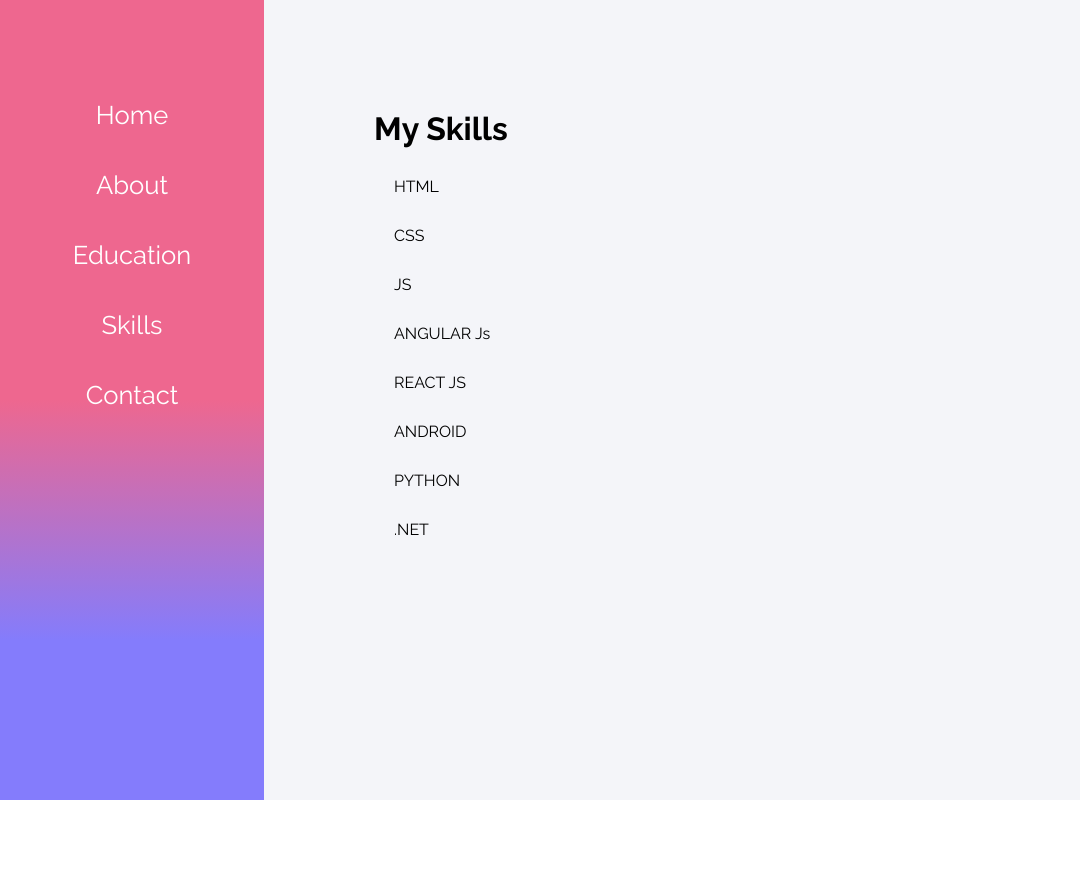
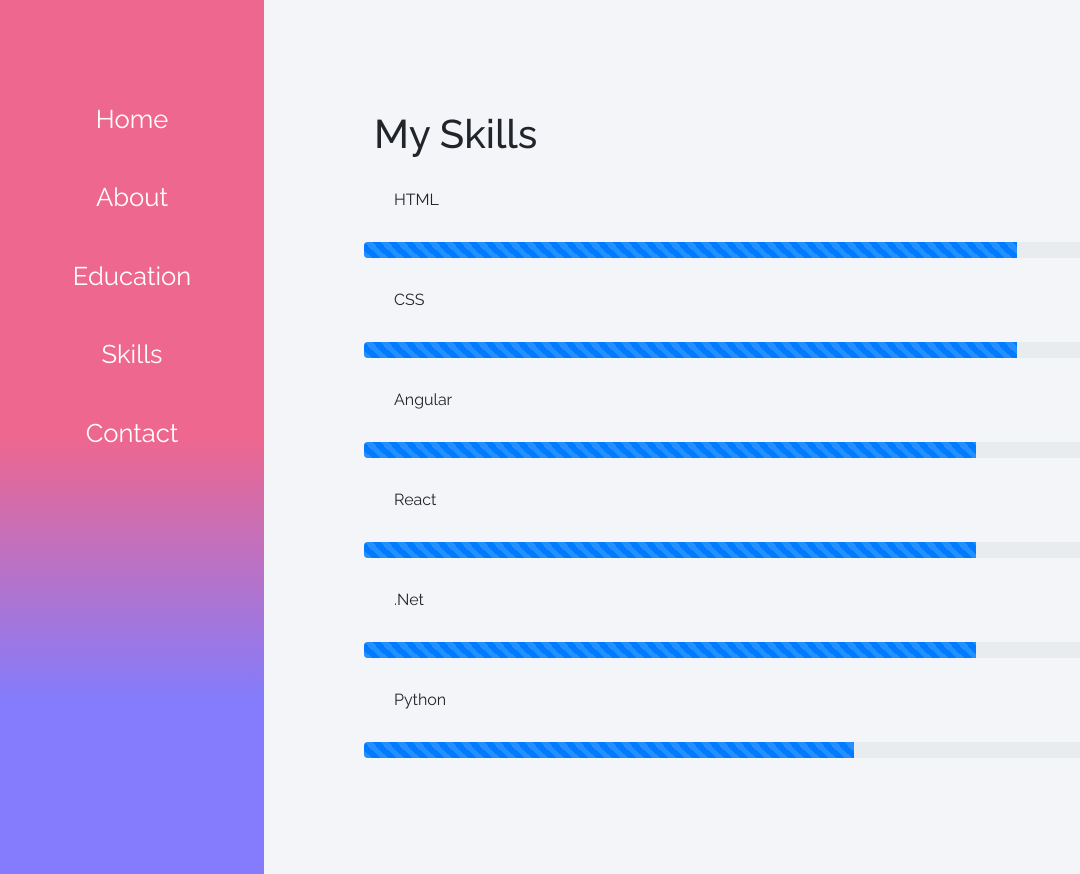
Before and after one commit to Dharmik57/portfolio-React, a React (Create React App) app: page /skills in a window 1280 px wide. Shown: the whole page, without its empty margins (0-1080 px from the left). Before the commit the page ends 800 px from the top, so only its background shows below. Built offline with nearby package versions, Linux system fonts and the light colour scheme.

Commit message:
Progressbar commit

```diff
--- a/package.json
+++ b/package.json
@@ -6,8 +6,11 @@
     "@testing-library/jest-dom": "^4.2.4",
     "@testing-library/react": "^9.3.2",
     "@testing-library/user-event": "^7.1.2",
+    "bootstrap": "^4.5.0",
     "react": "^16.13.1",
+    "react-bootstrap": "^1.0.1",
     "react-dom": "^16.13.1",
+    "react-router-dom": "^5.2.0",
     "react-scripts": "3.4.1"
   },
   "scripts": {
@@ -30,5 +33,8 @@
       "last 1 firefox version",
       "last 1 safari version"
     ]
+  },
+  "devDependencies": {
+    "eslint-plugin-react-hooks": "^4.0.4"
   }
 }
--- a/src/App.css
+++ b/src/App.css
@@ -84,7 +84,7 @@ h1,h2,h3,h4,p{
 }
 .social
 {
-  position: absolute;
+  /* position: absolute; */
   margin-top: 20px;
   display: flex;
   bottom: 60px;
--- a/src/App.js
+++ b/src/App.js
@@ -1,5 +1,5 @@
 import React from 'react';
-import{BrowserRouter as Router,Route} from "react-router-dom";
+import{BrowserRouter as Router,Route} from 'react-router-dom';
 import Navbar from './components/Navbar';
 import Home from './contents/Home';
 import About from './contents/About';
--- /dev/null
+++ b/src/components/Progressbar.js
@@ -0,0 +1,8 @@
+import React from 'react';
+import ProgressBar from 'react-bootstrap/ProgressBar';
+
+
+
+
+
+export default  Progressbar;
--- a/src/components/Social.js
+++ b/src/components/Social.js
@@ -3,13 +3,13 @@ import React, { Component } from 'react';
 class Social extends Component{
     render(){
         return(
-            <div class='social'>
-                <a href='https://github.com/Dharmik57' target="_blank"><i class="fab fa-github"></i></a>
-                <a href='/' target="_blank"><i class="fab fa-instagram"></i></a>
-                <a href='/' target="_blank"><i class="fab fa-facebook-f"></i></a>
-                <a href='/' target="_blank"><i class="fab fa-twitter"></i></a>
-                <a href='https://www.linkedin.com/in/dharmik-valani-5928b213b' target="_blank"><i class="fab fa-linkedin-in"></i></a>
-                <a href='https://medium.com/@TutorialWithDharmik' target="_blank"><i class="fab fa-medium-m"></i></a>
+            <div className='social'>
+                <a href='https://github.com/Dharmik57'rel="noopener noreferrer" target="_blank"><i className="fab fa-github"></i></a>
+                <a href='/' target="_blank"><i className="fab fa-instagram"></i></a>
+                <a href='/' target="_blank"><i className="fab fa-facebook-f"></i></a>
+                <a href='/' target="_blank"><i className="fab fa-twitter"></i></a>
+                <a href='https://www.linkedin.com/in/dharmik-valani-5928b213b' rel="noopener noreferrer" target="_blank"><i className="fab fa-linkedin-in"></i></a>
+                <a href='https://medium.com/@TutorialWithDharmik' rel="noopener noreferrer" target="_blank"><i className="fab fa-medium-m"></i></a>
             </div>
         );
     }
--- a/src/contents/Home.js
+++ b/src/contents/Home.js
@@ -2,7 +2,7 @@ import React, { Component } from 'react';
 import ReactTypingEffect  from 'react-typing-effect';
 import profilepic from '../img/dharmikimg.jpg' ;
 import Social from '../components/Social';
-
+import ProgressBar from 'react-bootstrap/ProgressBar'
 class Home extends Component{
     render(){
         return(
--- a/src/contents/Skills.js
+++ b/src/contents/Skills.js
@@ -1,23 +1,63 @@
-import React, { Component } from 'react'
+import React, { Component } from 'react';
+// import Progressbar from '../components/Progressbar'
+import ProgressBar from 'react-bootstrap/ProgressBar';
+
+
 class Skills extends Component {
         constructor(props){
             super(props);
             this.state={
-            'myskills':['HTML','CSS','JS','ANGULAR Js','REACT JS','ANDROID','PYTHON','.NET']
+            'myskills':[{
+                lang:'HTML',
+                percent:80
+            },
+            {
+                lang:'CSS',
+                percent:80
+            },
+            {
+                lang:'Angular',
+                percent:75
+            },
+            {
+                lang:'React',
+                percent:75
+            },
+            {
+                lang:'.Net',
+                percent:75
+            },
+            {
+                lang:'Python',
+                percent:60
+            }
+            ]
             };
+
         }
+
         render() {
+
             return (
                 <div className="condiv skills">
                     <h1 className="subtopic">My Skills</h1>
+
                     <ul>
+
                         {/* insted of for loop we are using map function */}
-                        {this.state.myskills.map((value)=>{
-                        return <li>{value}</li>
+                        {this.state.myskills.map((val)=>{
+                        return (
+                            <span>
+                                <li key={val.key}>{val.lang}</li>
+                                <ProgressBar animated now={val.percent} />
+                                {/* <ProgressBar animated now={45} /> */}
+                            </span>
+                        );
                         })}
                     </ul>
                 </div>
             )
         }
 }
+
 export default Skills
--- a/src/index.js
+++ b/src/index.js
@@ -1,5 +1,6 @@
 import React from 'react';
 import ReactDOM from 'react-dom';
+import 'bootstrap/dist/css/bootstrap.min.css';
 import './index.css';
 import App from './App';
 import * as serviceWorker from './serviceWorker';
```
Also changed, not shown: 2 other files (tests, documents, lock files or other folders).
